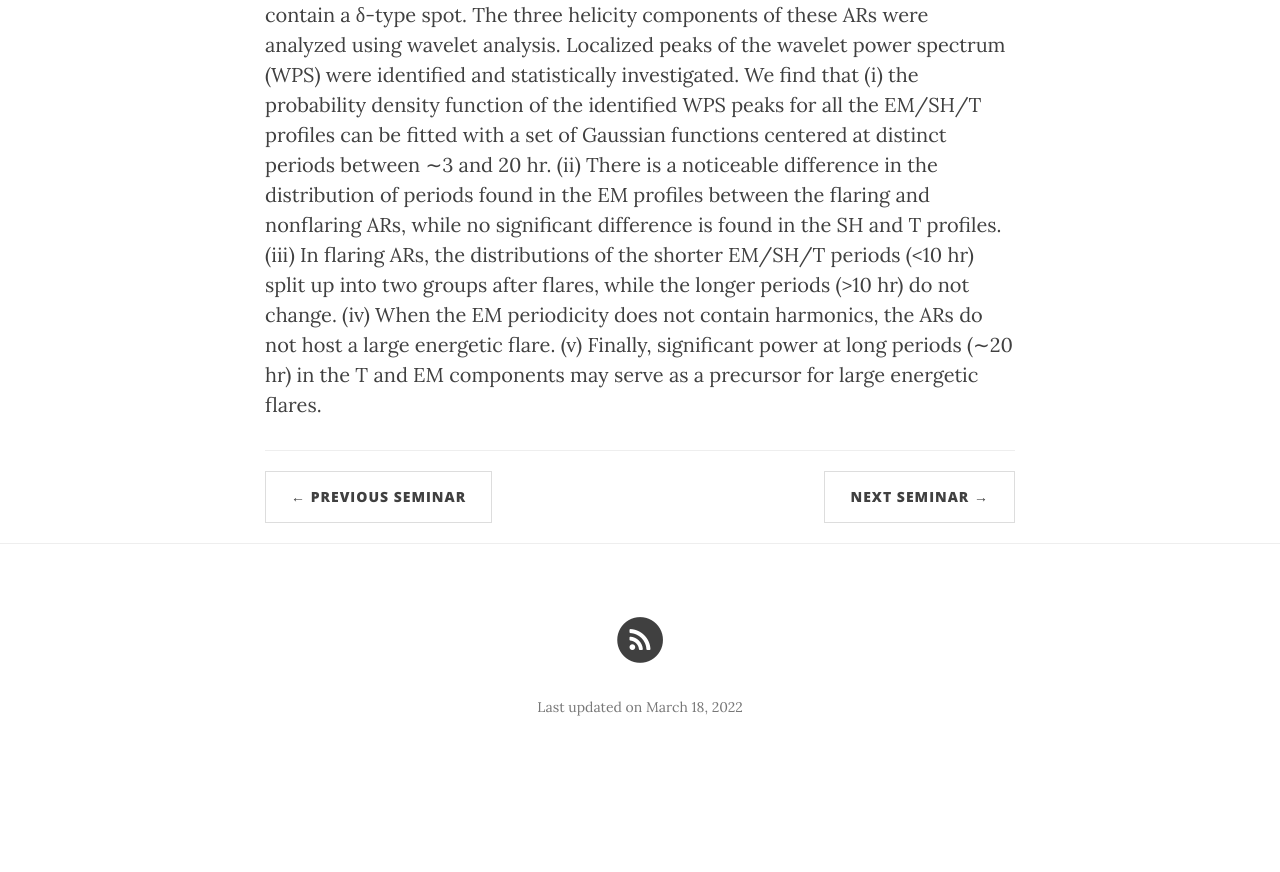
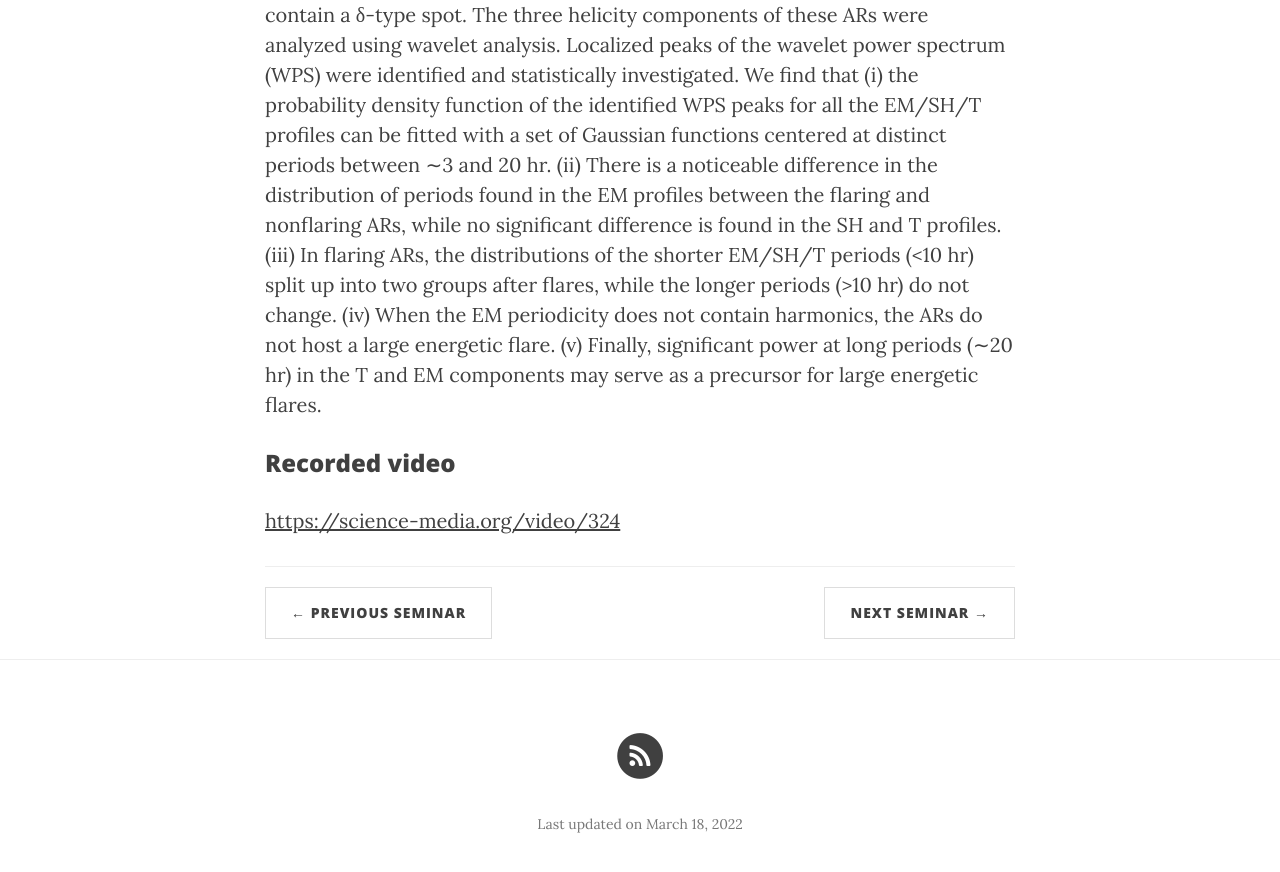
Before and after one commit to ITA-Solar/espos, a Jekyll site: the page built from _posts/2022-03-03-Soos.md, in a window 1280 px wide and 900 px high, scrolled down 926 px. Shown: the top 872 px of the window. Built offline with Jekyll 4.4.1, drawn with Linux system fonts in a browser that asks for light colours; nearby versions of some CDN libraries; before the commit the page ends 1709 px from its top, so only the background shows below that.

Commit message:
Update 2022-03-03-Soos.md

```diff
--- a/_posts/2022-03-03-Soos.md
+++ b/_posts/2022-03-03-Soos.md
@@ -10,3 +10,7 @@ published:  true
 
 ## Abstract
 Observational precursors of large solar flares provide a basis for future operational systems for forecasting. We studied the evolution of the normalized emergence (EM), shearing (SH), and total (T) magnetic helicity flux components for 14 flaring (with at least one X-class flare) and 14 nonflaring (<M5-class flares) active regions (ARs) using the Space-weather Helioseismic Magnetic Imager Active Region Patches vector magnetic field data. Each of the selected ARs contain a δ-type spot. The three helicity components of these ARs were analyzed using wavelet analysis. Localized peaks of the wavelet power spectrum (WPS) were identified and statistically investigated. We find that (i) the probability density function of the identified WPS peaks for all the EM/SH/T profiles can be fitted with a set of Gaussian functions centered at distinct periods between ∼3 and 20 hr. (ii) There is a noticeable difference in the distribution of periods found in the EM profiles between the flaring and nonflaring ARs, while no significant difference is found in the SH and T profiles. (iii) In flaring ARs, the distributions of the shorter EM/SH/T periods (<10 hr) split up into two groups after flares, while the longer periods (>10 hr) do not change. (iv) When the EM periodicity does not contain harmonics, the ARs do not host a large energetic flare. (v) Finally, significant power at long periods (∼20 hr) in the T and EM components may serve as a precursor for large energetic flares.
+
+### Recorded video
+
+[https://science-media.org/video/324](https://science-media.org/video/324)
```
